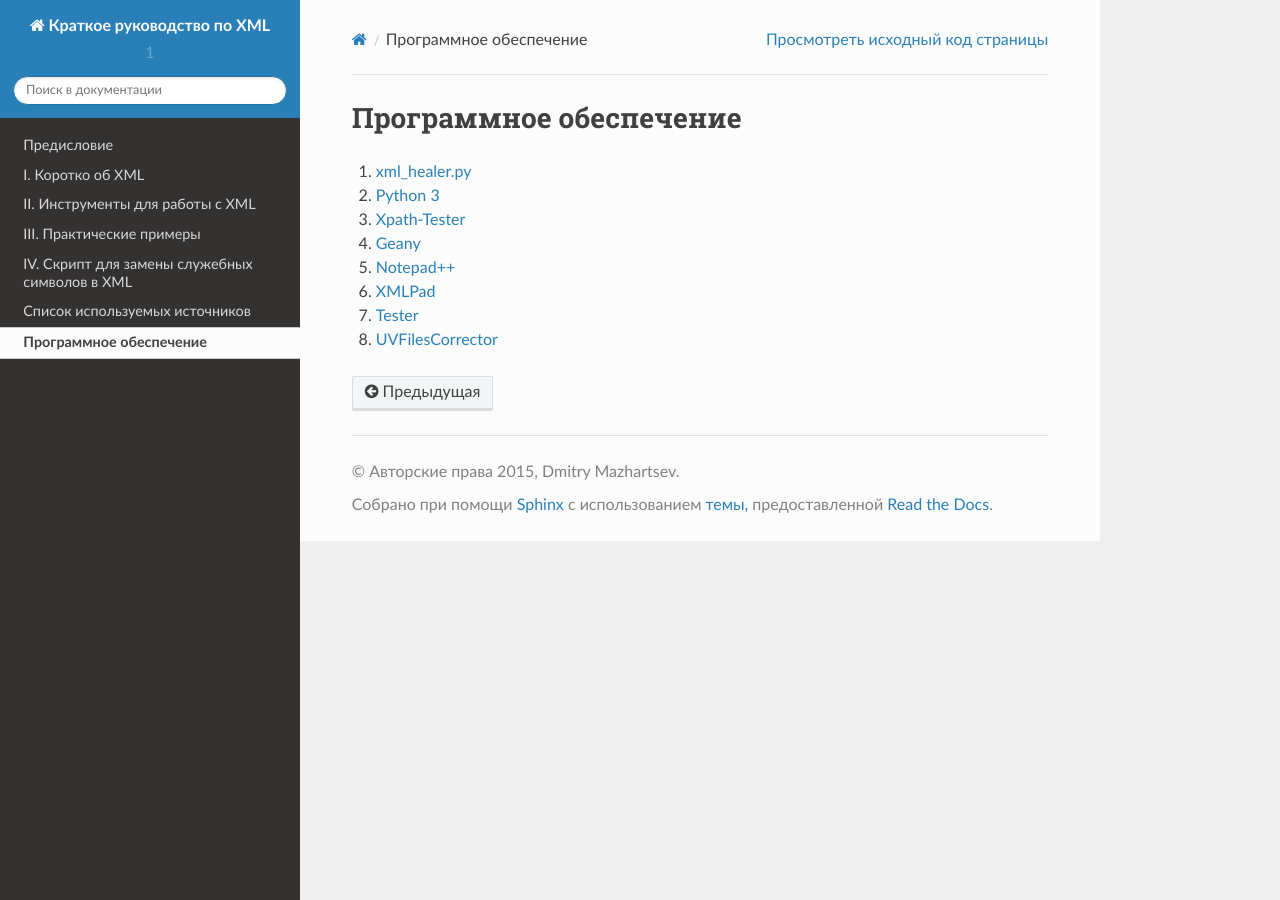
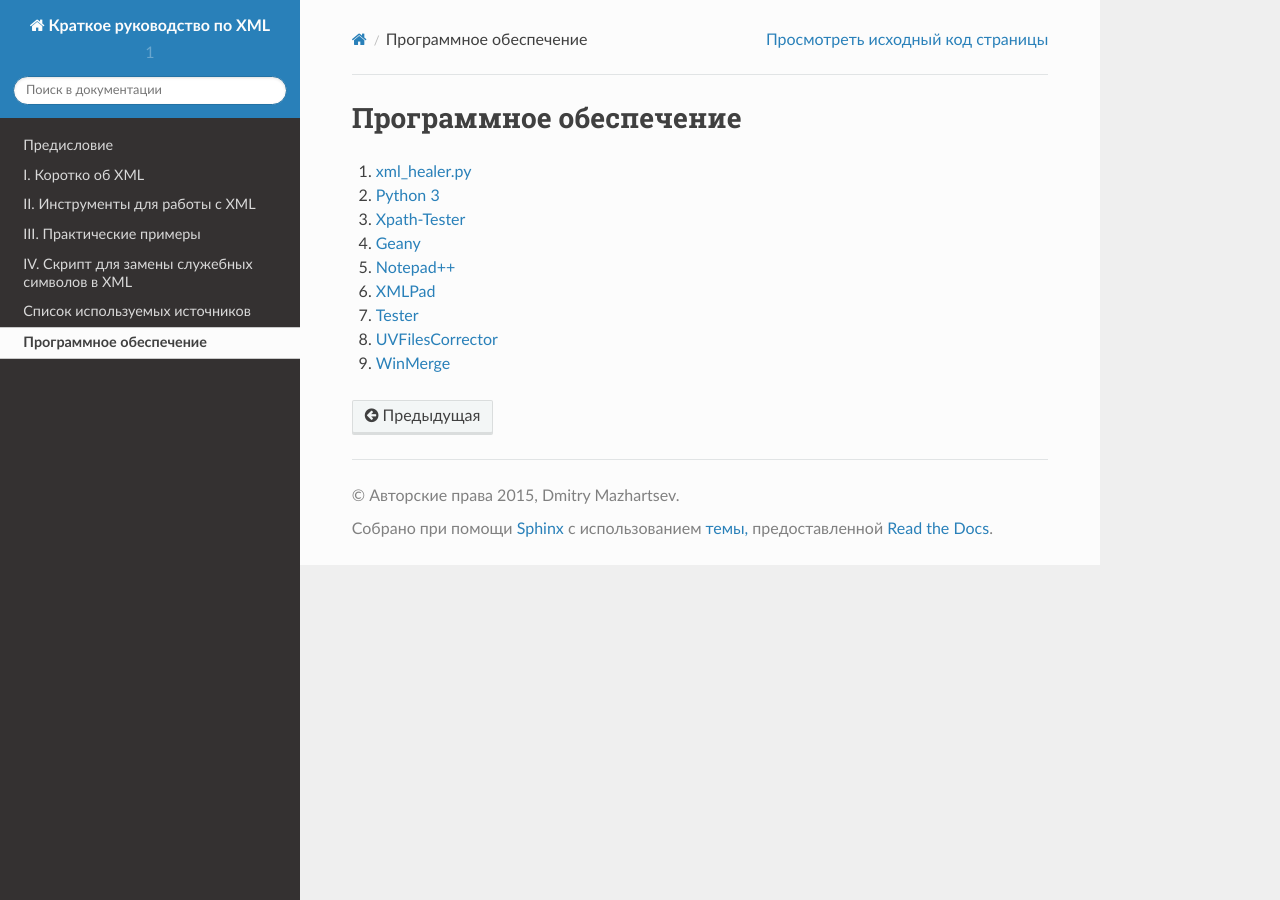
Before and after one commit to mazhartsev/xml-guide, a Sphinx documentation site: the page built from docs/source/programs.rst, in a window 1280 px wide. Built offline with Sphinx 7.4.7 and the Read the Docs theme 2.0.0, drawn with Linux system fonts in a browser that asks for light colours; formulas are drawn with MathJax 3.

Commit message:
Update programs.rst

```diff
--- a/docs/source/programs.rst
+++ b/docs/source/programs.rst
@@ -10,3 +10,4 @@
 #. `XMLPad <http://xmlpad-mobile.com/>`__
 #. `Tester <http://www.nalog.ru/rn77/program/all/tester/>`__
 #. `UVFilesCorrector <http://www.uvsoftium.ru/uvFilesCorrector.php>`__
+#. `WinMerge <http://winmerge.org/?lang=ru>`__
```
